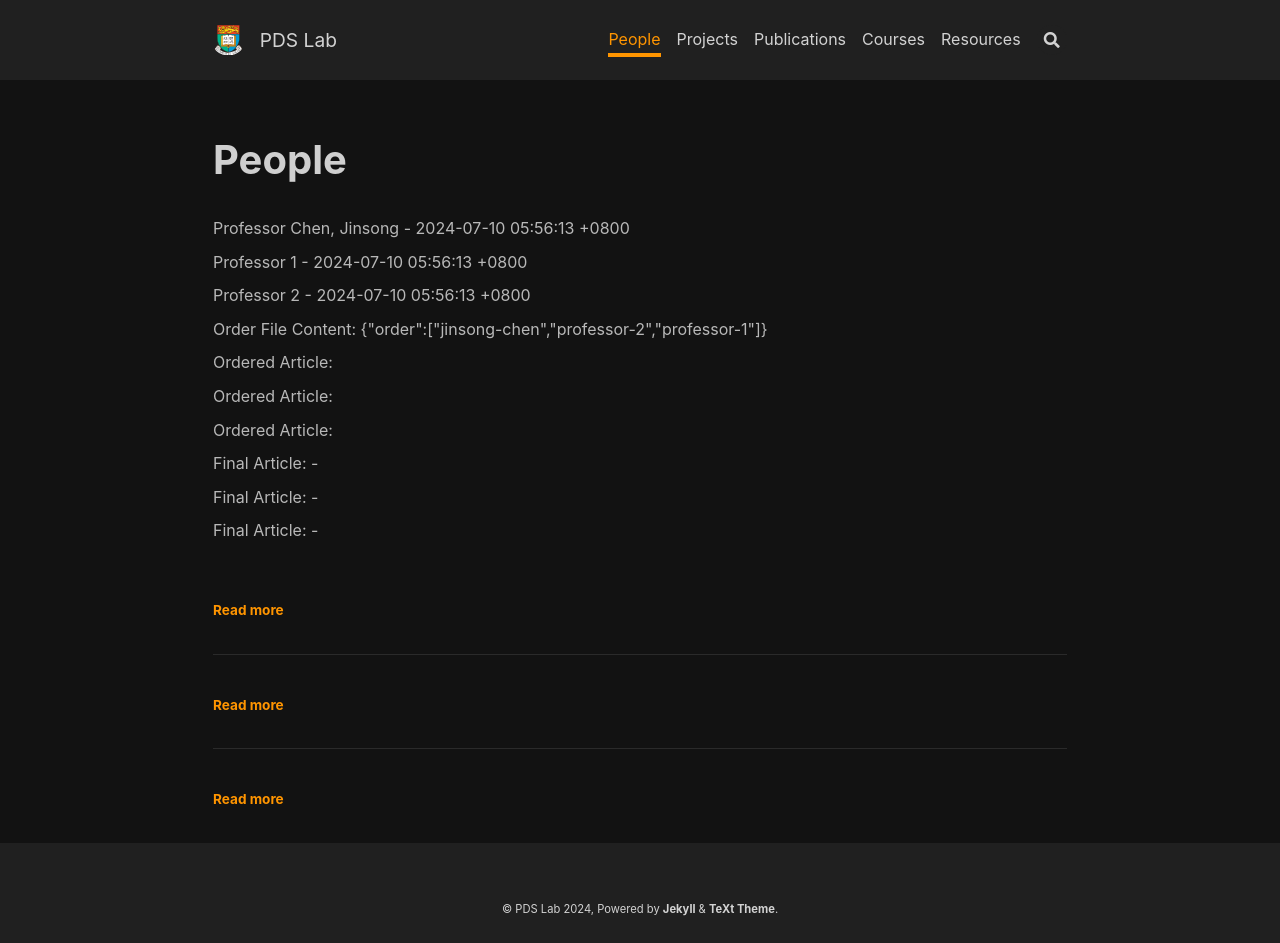
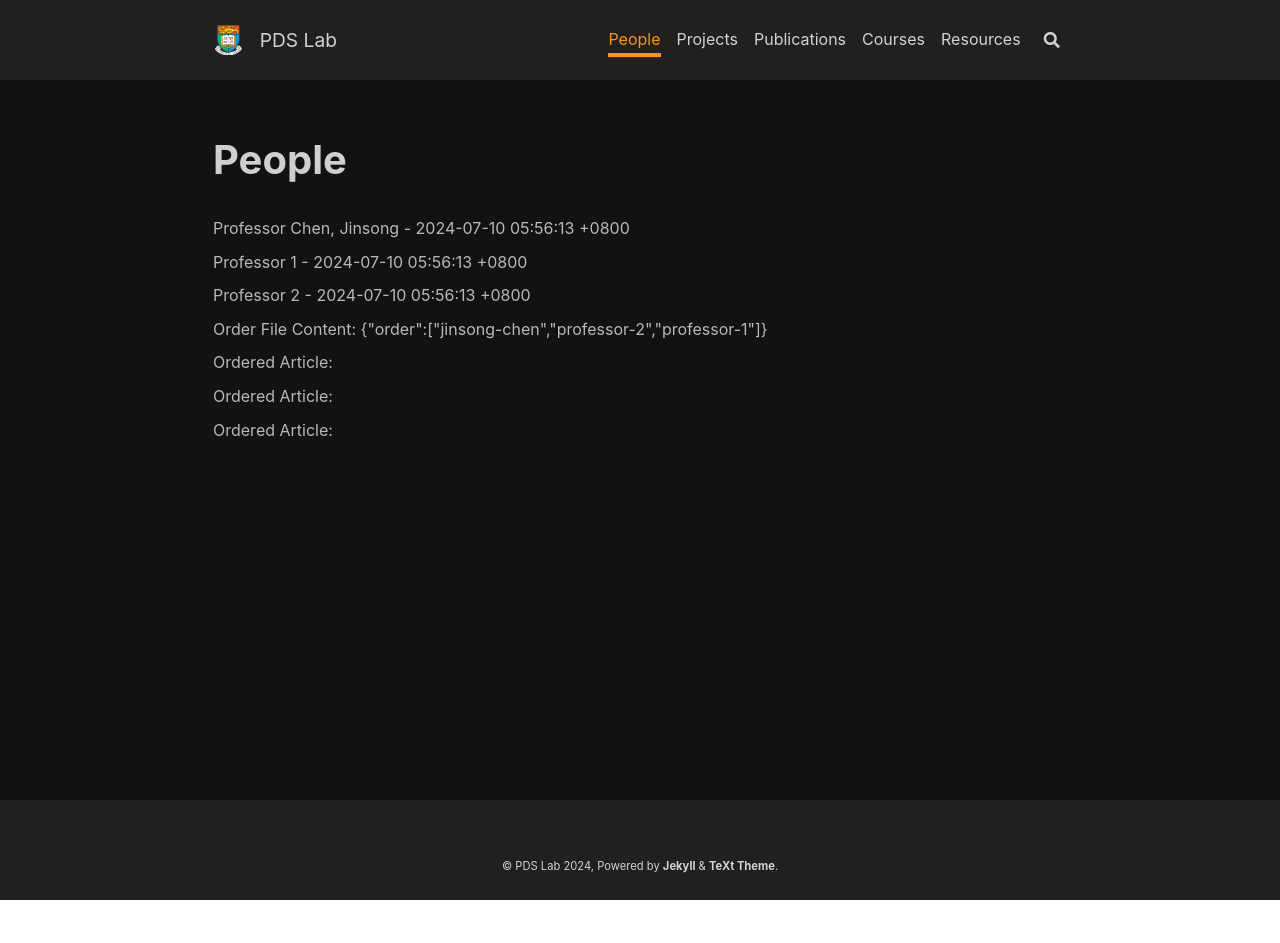
Before and after one commit to psychometrics-ds/psychometrics-ds.github.io, a Jekyll site: the page built from people.md, in a window 1280 px wide. Built offline with Jekyll 4.4.1, drawn with Linux system fonts in a browser that asks for light colours; nearby versions of some CDN libraries; after the commit the page ends 900 px from its top, so only the background shows below that; some of the changed lines change nothing that is shown.

Commit message:
Update articles.html

```diff
--- a/_layouts/articles.html
+++ b/_layouts/articles.html
@@ -58,7 +58,9 @@ layout: page
     {% endfor %}
     <!-- End Debug -->
 
+    <!-- Map ordered articles to actual articles -->
     {%- assign _articles = _ordered_articles | map: "article -> site.people | where: 'slug', article" -%}
+    {%- assign _articles = _articles | compact -%}
 
     <!-- Debug: Print final _articles -->
     {% comment %} DEBUG {% endcomment %}
```
